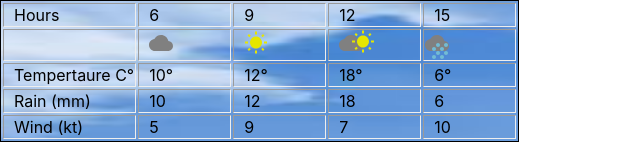
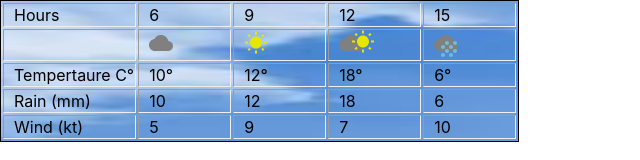
Before and after one commit to aestene/gathering-persephone, a React (Create React App) app in the folder frontend/: page / in a window 1280 px wide. Shown: the top 160 px of the page, without its empty margins (0-640 px from the left). Built offline with nearby package versions, Linux system fonts and the light colour scheme.

Commit message:
fixed alignment

```diff
--- a/frontend/src/components/WeatherForecastComponent.js
+++ b/frontend/src/components/WeatherForecastComponent.js
@@ -25,8 +25,8 @@ export default function BasicTable() {
           <div className="cloud_icon"><CloudIcon style={{ color: 'gray'}}/></div>
           <div className="sun_icon"> <WbSunnyIcon style={{ color: '#e6e600'}}/></div>
         </td>
-        <td className="cloud_icon">
-          <div><CloudIcon style={{ color: 'gray'}}/></div>
+        <td className="weather-forecast-values">
+          <div className="cloud_icon"><CloudIcon style={{ color: 'gray'}}/></div>
           <div className="rain_icon"> <GrainIcon style={{ color: '#72bcd4'}}/></div>
         </td>
       </tr>
--- a/frontend/src/components/_style.scss
+++ b/frontend/src/components/_style.scss
@@ -34,6 +34,6 @@ background-size: 929px 392px;
     .rain_icon {
         position: absolute;
         margin-left: 3px;
-        top: 9px;
+        top: 37px;
     }
 }
```
